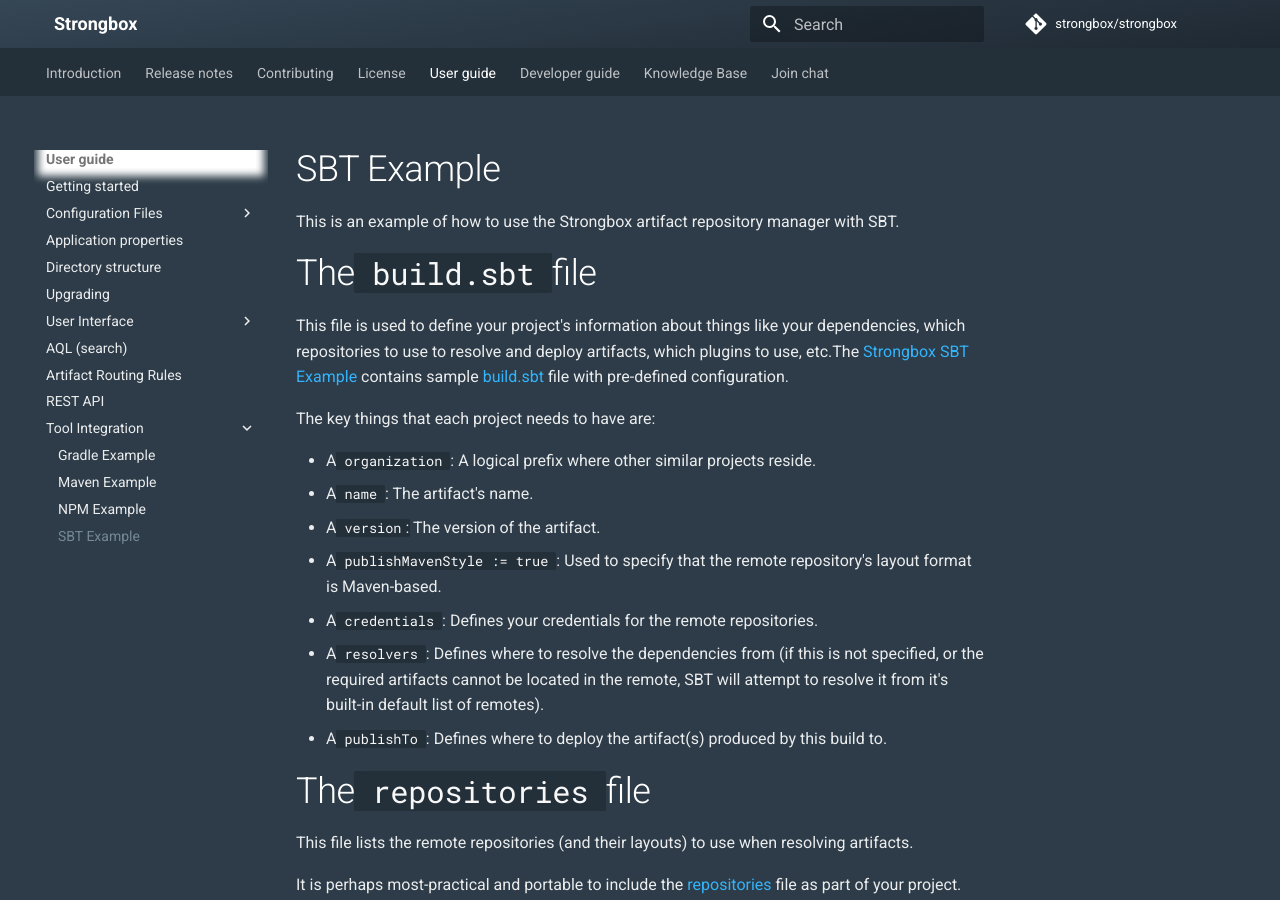
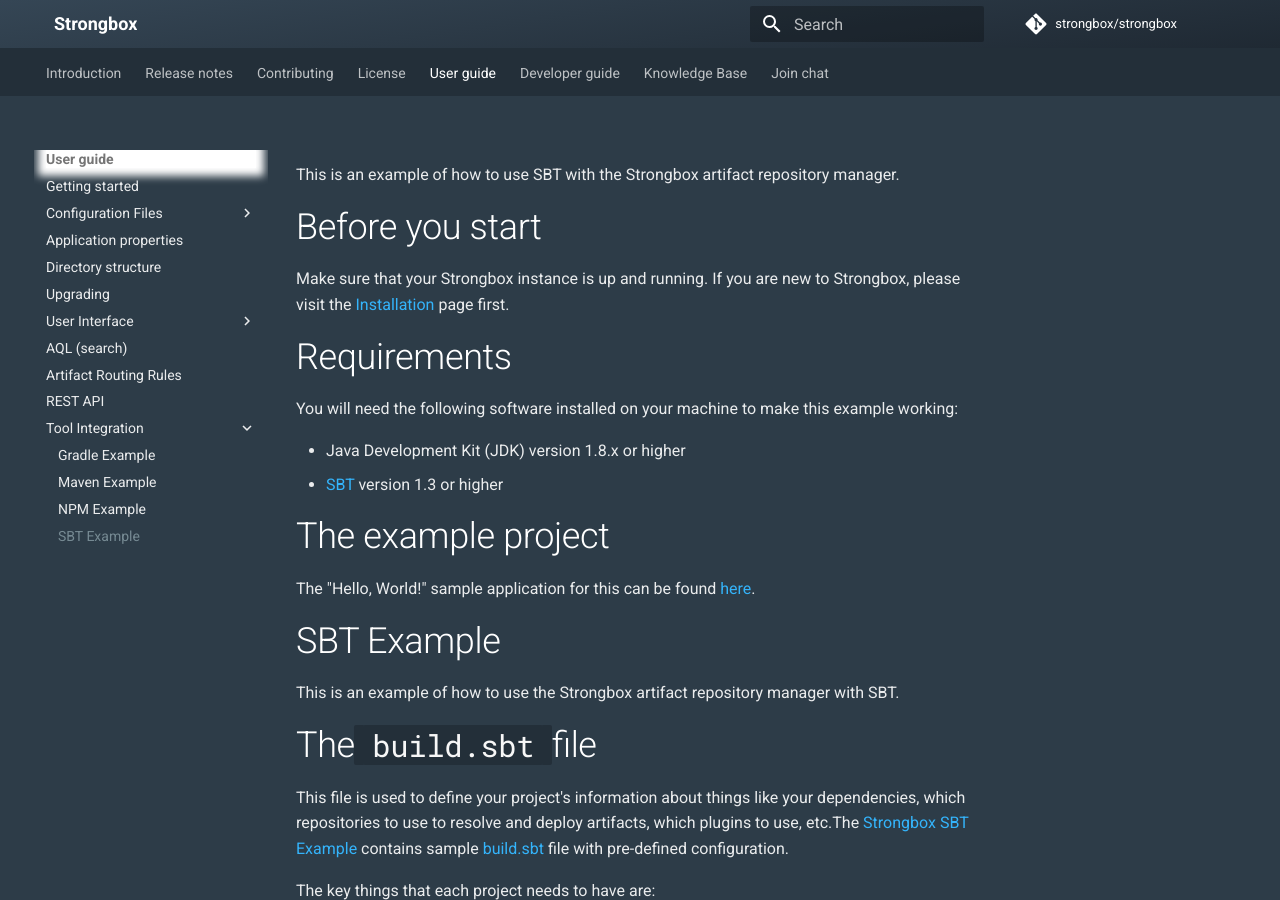
Before and after one commit to strongbox/strongbox-docs, an MkDocs documentation site: the page built from docs/user-guide/tool-integration/sbt-example.md, in a window 1280 px wide and 900 px high. Built offline with MkDocs 1.6.1 and Material for MkDocs 9.7.7, drawn with Linux system fonts in a browser that asks for light colours; comment, search, counter and statistics services are not loaded.

Commit message:
Update sbt-example.md

```diff
--- a/docs/user-guide/tool-integration/sbt-example.md
+++ b/docs/user-guide/tool-integration/sbt-example.md
@@ -1,3 +1,20 @@
+This is an example of how to use SBT with the Strongbox artifact repository manager.
+
+# Before you start
+
+Make sure that your Strongbox instance is up and running. If you are new to Strongbox, please visit the [Installation](https://strongbox.github.io/user-guide/getting-started.html) page first.
+
+# Requirements
+
+You will need the following software installed on your machine to make this example working:
+
+* Java Development Kit (JDK) version 1.8.x or higher
+* [SBT](https://www.scala-sbt.org/) version 1.3 or higher
+
+# The example project
+
+The "Hello, World!" sample application for this can be found [here](https://github.com/strongbox/strongbox-examples/tree/master/hello-strongbox-sbt).
+
 # SBT Example
 
 This is an example of how to use the Strongbox artifact repository manager with SBT.
```
